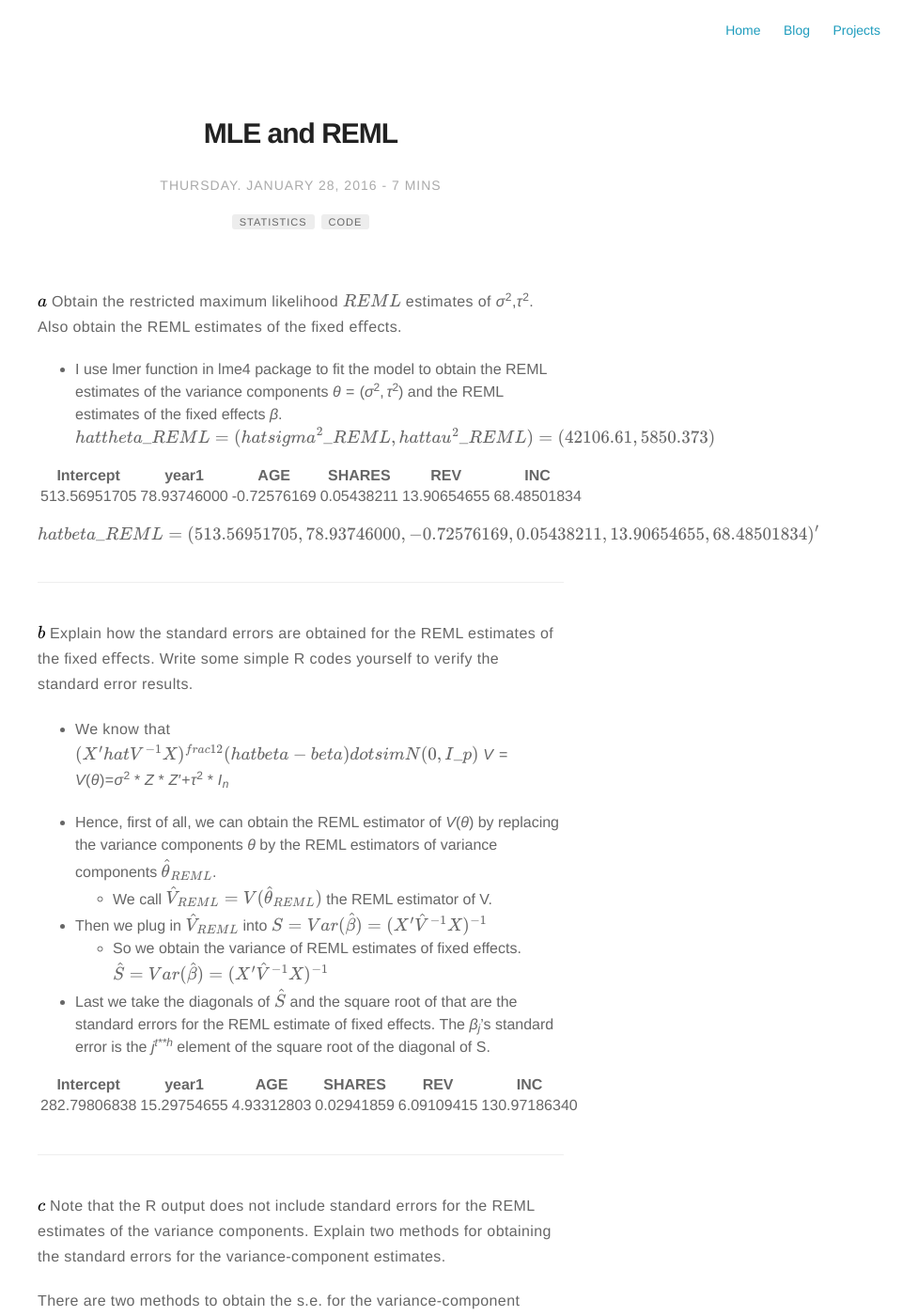
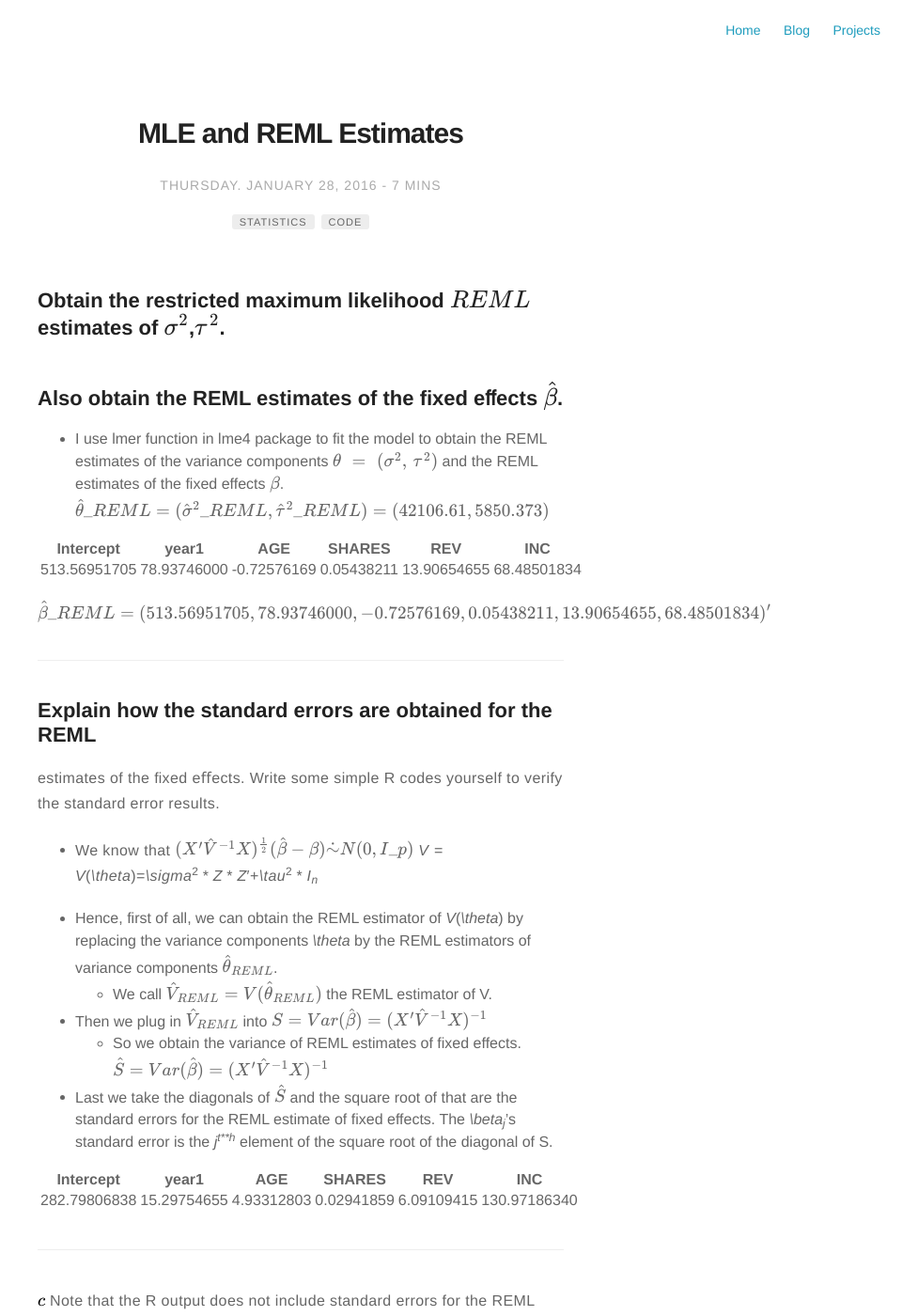
Before and after one commit to yingtostats/yingtostats.github.io, a Jekyll site: the page built from _posts/2016-11-30-lmm1.md, in a window 1280 px wide and 1400 px high. Shown: the whole window at 94% size, without its empty margins (320-1280 px from the left). Built offline with Jekyll 4.4.1, drawn with Linux system fonts in a browser that asks for light colours; formulas are drawn with MathJax 3; comment, search, counter and statistics services are not loaded; some of the changed text lies outside the part shown.

Commit message:
revisedpost

```diff
--- a/_posts/2016-11-30-lmm1.md
+++ b/_posts/2016-11-30-lmm1.md
@@ -1,6 +1,6 @@
 ---
 layout: post
-title:  "MLE and REML"
+title:  "MLE and REML Estimates"
 date:   2016-01-28 21:00:00
 tag:
 - Statistics
@@ -15,15 +15,15 @@ fontsize: 23pt
 {% include mathjax_support.html %}
 
 
-**(a)** Obtain the restricted maximum likelihood (REML) estimates of
-*σ*<sup>2</sup>,*τ*<sup>2</sup>. Also obtain the REML estimates of the
-ﬁxed eﬀects.
+## Obtain the restricted maximum likelihood (REML) estimates of $\sigma^2$,$\tau^2$.
+
+## Also obtain the REML estimates of the ﬁxed eﬀects $\hat{\beta}$.
 
 -   I use lmer function in lme4 package to fit the model to obtain the
     REML estimates of the variance components
-    *θ* = (*σ*<sup>2</sup>, *τ*<sup>2</sup>) and the REML estimates of
-    the fixed effects *β*.
-    $$\\hat{\\theta}\_{REML} = (\\hat{\\sigma}^{2}\_{REML},\\hat{\\tau}^{2}\_{REML}) = (42106.61, 5850.373)$$
+    $$\theta = (\sigma^2, \tau^2)$$ and the REML estimates of
+    the fixed effects $\beta$.
+    $$\hat{\theta}\_{REML} = (\hat{\sigma}^{2}\_{REML},\hat{\tau}^{2}\_{REML}) = (42106.61, 5850.373)$$
 
 <table>
 <thead>
@@ -48,30 +48,30 @@ fontsize: 23pt
 </tbody>
 </table>
 
-$$\\hat{\\beta}\_{REML} = (513.56951705,78.93746000,-0.72576169,0.05438211,13.90654655,68.48501834)'$$
+$$\hat{\beta}\_{REML} = (513.56951705,78.93746000,-0.72576169,0.05438211,13.90654655,68.48501834)'$$
 
 ------------------------------------------------------------------------
 
-**(b)** Explain how the standard errors are obtained for the REML
+## Explain how the standard errors are obtained for the REML
 estimates of the ﬁxed eﬀects. Write some simple R codes yourself to
 verify the standard error results.
 
 -   We know that
-    $$(X'\\hat{V}^{-1}X)^{\\frac{1}{2}}(\\hat{\\beta} - \\beta) \\dot{\\sim} N(0, I\_{p})$$
-    *V* = *V*(*θ*)=*σ*<sup>2</sup> \* *Z* \* *Z*′+*τ*<sup>2</sup> \* *I*<sub>*n*</sub>
+    $$(X'\hat{V}^{-1}X)^{\frac{1}{2}}(\hat{\beta} - \beta) \dot{\sim} N(0, I\_{p})$$
+    *V* = *V*(*\theta*)=*\sigma*<sup>2</sup> \* *Z* \* *Z*′+*\tau*<sup>2</sup> \* *I*<sub>*n*</sub>
 
--   Hence, first of all, we can obtain the REML estimator of *V*(*θ*) by
-    replacing the variance components *θ* by the REML estimators of
-    variance components $\\hat{\\theta}\_{REML}$.
-    -   We call $\\hat{V}\_{REML} = V(\\hat{\\theta}\_{REML})$ the REML
+-   Hence, first of all, we can obtain the REML estimator of *V*(*\theta*) by
+    replacing the variance components *\theta* by the REML estimators of
+    variance components $\hat{\theta}\_{REML}$.
+    -   We call $\hat{V}\_{REML} = V(\hat{\theta}\_{REML})$ the REML
         estimator of V.
--   Then we plug in $\\hat{V}\_{REML}$ into
-    $S = Var(\\hat{\\beta}) = (X'\\hat{V}^{-1}X)^{-1}$
+-   Then we plug in $\hat{V}\_{REML}$ into
+    $S = Var(\hat{\beta}) = (X'\hat{V}^{-1}X)^{-1}$
     -   So we obtain the variance of REML estimates of fixed effects.
-        $\\hat{S} = Var(\\hat{\\beta}) = (X'\\hat{V}^{-1}X)^{-1}$
--   Last we take the diagonals of $\\hat{S}$ and the square root of that
+        $\hat{S} = Var(\hat{\beta}) = (X'\hat{V}^{-1}X)^{-1}$
+-   Last we take the diagonals of $\hat{S}$ and the square root of that
     are the standard errors for the REML estimate of fixed effects. The
-    *β*<sub>*j*</sub>'s standard error is the *j*<sup>*t**h*</sup>
+    *\beta*<sub>*j*</sub>'s standard error is the *j*<sup>*t**h*</sup>
     element of the square root of the diagonal of S.
 
 <table>
@@ -111,46 +111,46 @@ estimates.
         uncer certain conditions. And symptotic covariance matrix is
         equal to the inverse of the restricted Fisher
         Information matrix. So under regularity conditions and assuming
-        V is twice dfferentiable with respect to *θ*.
+        V is twice dfferentiable with respect to *\theta*.
     -   Let REML estimates of variance components be
-        $\\hat{\\theta}\_{REML} = (\\hat{\\sigma}^{2}\_{REML},\\hat{\\tau}^{2}\_{REML})$.
+        $\hat{\theta}\_{REML} = (\hat{\sigma}^{2}\_{REML},\hat{\tau}^{2}\_{REML})$.
         And we define
-        $$\\hat{P} = \\hat{V}^{-1} - \\hat{V}^{-1}X(X'\\hat{V}^{-1}X)^{-1}X'\\hat{V}^{-1}$$
+        $$\hat{P} = \hat{V}^{-1} - \hat{V}^{-1}X(X'\hat{V}^{-1}X)^{-1}X'\hat{V}^{-1}$$
     -   The REML estimate of the inverse of the restricted Fisher
         Information matrix is
-        $$I^{-1}(\\hat{\\theta}\_{REML}) = \\frac{1}{2}\\begin{pmatrix}
-        tr(\\hat{P}ZZ'\\hat{P}ZZ') & tr(\\hat{P}^{2}ZZ') \\\\
-        tr(\\hat{P}^2ZZ') & tr(\\hat{P}^{2})\\end{pmatrix}^{-1} $$
+        $$I^{-1}(\hat{\theta}\_{REML}) = \frac{1}{2}\begin{pmatrix}
+        tr(\hat{P}ZZ'\hat{P}ZZ') & tr(\hat{P}^{2}ZZ') \\
+        tr(\hat{P}^2ZZ') & tr(\hat{P}^{2})\end{pmatrix}^{-1} $$
     -   Then we can obtain
-        $$I^{-1}(\\hat{\\theta}\_{REML}) =
-        \\begin{pmatrix}
-        a^{\*} & b^{\*} \\\\
+        $$I^{-1}(\hat{\theta}\_{REML}) =
+        \begin{pmatrix}
+        a^{\*} & b^{\*} \\
         c^{\*} & d^{\*}
-        \\end{pmatrix}$$
-    -   Hence $s.e.(\\hat{\\sigma}^{2}\_{REML}) = \\sqrt{a^{\*}}$ ,
-        $s.e.(\\hat{\\tau}^{2}\_{REML}) = \\sqrt{d^{\*}}$
+        \end{pmatrix}$$
+    -   Hence $s.e.(\hat{\sigma}^{2}\_{REML}) = \sqrt{a^{\*}}$ ,
+        $s.e.(\hat{\tau}^{2}\_{REML}) = \sqrt{d^{\*}}$
 -   PB(Parametric Bootstrap) method
     -   Also let REML estimates of variance components be
-        $\\hat{\\theta}\_{REML} = (\\hat{\\sigma}^{2}\_{REML},\\hat{\\tau}^{2}\_{REML})$
+        $\hat{\theta}\_{REML} = (\hat{\sigma}^{2}\_{REML},\hat{\tau}^{2}\_{REML})$
         from the original data.
     -   For b in 1:B (repeat the folowing two steps for B times)
 
         1.  Simulate a sample from this multivariate normal distribution
-            $N(X\\hat{\\beta},\\hat{V(\\theta)})$
+            $N(X\hat{\beta},\hat{V(\theta)})$
         2.  Fit a Linear Mixed Model to that sample to find REML
-            estimates of *θ* = (*σ*<sup>2</sup>, *τ*<sup>2</sup>). Let
-            $\\hat{\\theta}^{(b)}\_{\\sigma^{2}}$ and
-            $\\hat{\\theta}^{(b)}\_{\\tau^{2}}$ be the REML estimates of
-            *σ*<sup>2</sup> and *τ*<sup>2</sup> respectively from
+            estimates of *\theta* = (*\sigma*<sup>2</sup>, *\tau*<sup>2</sup>). Let
+            $\hat{\theta}^{(b)}\_{\sigma^{2}}$ and
+            $\hat{\theta}^{(b)}\_{\tau^{2}}$ be the REML estimates of
+            *\sigma*<sup>2</sup> and *\tau*<sup>2</sup> respectively from
             the sample.
     -   The bootstrap estimates are
-        $\\hat{\\sigma}^{2}\_{REML} = \\sqrt{\\frac{1}{B-1}\\sum\_{b=1}^{B}(\\hat{\\theta}^{(b)}\_{\\sigma^{2}}-\\bar{\\theta}\_{\\sigma^{2}})^{2}}$
+        $\hat{\sigma}^{2}\_{REML} = \sqrt{\frac{1}{B-1}\sum\_{b=1}^{B}(\hat{\theta}^{(b)}\_{\sigma^{2}}-\bar{\theta}\_{\sigma^{2}})^{2}}$
         ,
-        $\\hat{\\tau}^{2}\_{REML} = \\sqrt{\\frac{1}{B-1}\\sum\_{b=1}^{B}(\\hat{\\theta}^{(b)}\_{\\tau^{2}}-\\bar{\\theta}\_{\\tau^{2}})^{2}}$
-        where $\\bar{\\theta}\_{\\sigma^{2}}$ is the mean of
-        $\\hat{\\theta}^{(b)}\_{\\sigma^{2}}$ : b=1,2,3,...,B and
-        $\\bar{\\theta}\_{\\tau^{2}}$ is the mean of
-        $\\hat{\\theta}^{(b)}\_{\\tau^{2}}$ : b=1,2,3,...,B
+        $\hat{\tau}^{2}\_{REML} = \sqrt{\frac{1}{B-1}\sum\_{b=1}^{B}(\hat{\theta}^{(b)}\_{\tau^{2}}-\bar{\theta}\_{\tau^{2}})^{2}}$
+        where $\bar{\theta}\_{\sigma^{2}}$ is the mean of
+        $\hat{\theta}^{(b)}\_{\sigma^{2}}$ : b=1,2,3,...,B and
+        $\bar{\theta}\_{\tau^{2}}$ is the mean of
+        $\hat{\theta}^{(b)}\_{\tau^{2}}$ : b=1,2,3,...,B
 
 ------------------------------------------------------------------------
 
@@ -159,8 +159,8 @@ covariance matrix (ACM) method.
 
 -   The standard errors for the REML estimates of the variance
     components by ACM method are
-    $$s.e.(\\hat{\\sigma}^{2}\_{REML}) = 9511.913$$
-    $$s.e.(\\hat{\\tau}^{2}\_{REML}) = 1181.954$$
+    $$s.e.(\hat{\sigma}^{2}\_{REML}) = 9511.913$$
+    $$s.e.(\hat{\tau}^{2}\_{REML}) = 1181.954$$
 
 ------------------------------------------------------------------------
 
@@ -169,28 +169,28 @@ bootstrap (PB) method.
 
 -   The standard errors for the REML estimates of the variance
     components by PB method are
-    $s.e.(\\hat{\\sigma}^{2}\_{REML}) = 9197.191$ ,
-    $s.e.(\\hat{\\tau}^{2}\_{REML}) = 1184.55$
+    $s.e.(\hat{\sigma}^{2}\_{REML}) = 9197.191$ ,
+    $s.e.(\hat{\tau}^{2}\_{REML}) = 1184.55$
 
 **(f)** Compare the results of d and e. Comment on what you observe.
 
--   The standard errors of $\\hat{\\sigma}^{2}\_{REML}$ are much more
-    higher than that of $\\hat{\\tau}^{2}\_{REML}$ for both methods.
--   The standard errors I obtained for $\\hat{\\tau}^{2}\_{REML}$ by two
+-   The standard errors of $\hat{\sigma}^{2}\_{REML}$ are much more
+    higher than that of $\hat{\tau}^{2}\_{REML}$ for both methods.
+-   The standard errors I obtained for $\hat{\tau}^{2}\_{REML}$ by two
     methods are more similar compared to the s.e. I obtained for
-    $\\hat{\\sigma}^{2}\_{REML}$ by two methods.
+    $\hat{\sigma}^{2}\_{REML}$ by two methods.
     -   That is because of different degree of freedom of
-        $\\hat{\\tau}^{2}\_{REML}$ and $\\hat{\\sigma}^{2}\_{REML}$. The
-        standard error of $\\hat{\\tau}^{2}\_{REML}$ is much more
+        $\hat{\tau}^{2}\_{REML}$ and $\hat{\sigma}^{2}\_{REML}$. The
+        standard error of $\hat{\tau}^{2}\_{REML}$ is much more
         smaller since the degree of freedom is 99. The degree of freedom
-        of $\\hat{\\sigma}^{2}\_{REML}$ is 49.
+        of $\hat{\sigma}^{2}\_{REML}$ is 49.
 
 ------------------------------------------------------------------------
 
 **(g)** Repeat parts a, d and e using ML instead of REML. (i.a)
 
 -
-    $$\\hat{\\theta}\_{ML} = (\\hat{\\sigma}^{2}\_{ML},\\hat{\\tau}^{2}\_{ML}) = (37661.93, 5733.366)$$
+    $$\hat{\theta}\_{ML} = (\hat{\sigma}^{2}\_{ML},\hat{\tau}^{2}\_{ML}) = (37661.93, 5733.366)$$
 
 <table>
 <thead>
@@ -216,40 +216,40 @@ bootstrap (PB) method.
 </table>
 
 -
-    $$\\hat{\\beta}\_{ML} = (513.56951705,78.93746000,-0.72576169,0.05438211,13.90654655,68.48501834)'$$
+    $$\hat{\beta}\_{ML} = (513.56951705,78.93746000,-0.72576169,0.05438211,13.90654655,68.48501834)'$$
 
     (ii.d)
 
 -   ACM method
-    -   Replace the $\\hat{P}$ with $\\hat{V}^{-1}$ in
-        $\\hat{I}^{-1}(\\hat{\\theta})$. i.e.
-        $$I^{-1}(\\hat{\\theta}\_{ML}) = \\frac{1}{2}\\begin{pmatrix}
-        tr(\\hat{V}^{-1}ZZ'\\hat{V}^{-1}ZZ') & tr(\\hat{V}^{-2}ZZ') \\\\
-        tr(\\hat{V}^{-2}ZZ') & tr(\\hat{V}^{-2})\\end{pmatrix}^{-1} $$
+    -   Replace the $\hat{P}$ with $\hat{V}^{-1}$ in
+        $\hat{I}^{-1}(\hat{\theta})$. i.e.
+        $$I^{-1}(\hat{\theta}\_{ML}) = \frac{1}{2}\begin{pmatrix}
+        tr(\hat{V}^{-1}ZZ'\hat{V}^{-1}ZZ') & tr(\hat{V}^{-2}ZZ') \\
+        tr(\hat{V}^{-2}ZZ') & tr(\hat{V}^{-2})\end{pmatrix}^{-1} $$
     -   Then we can obtain
-        $$I^{-1}(\\hat{\\theta}\_{ML}) =
-        \\begin{pmatrix}
-        a^{\*} & b^{\*} \\\\
+        $$I^{-1}(\hat{\theta}\_{ML}) =
+        \begin{pmatrix}
+        a^{\*} & b^{\*} \\
         c^{\*} & d^{\*}
-        \\end{pmatrix}$$
-    -   Hence $s.e.(\\hat{\\sigma}^{2}\_{ML}) = \\sqrt{a^{\*}}$
-        $s.e.(\\hat{\\tau}^{2}\_{ML}) = \\sqrt{d^{\*}}$
+        \end{pmatrix}$$
+    -   Hence $s.e.(\hat{\sigma}^{2}\_{ML}) = \sqrt{a^{\*}}$
+        $s.e.(\hat{\tau}^{2}\_{ML}) = \sqrt{d^{\*}}$
     -   The standard errors for the ML estimates of the variance
         components by ACM method are
-        $$s.e.(\\hat{\\sigma}^{2}\_{ML}) = 8125.975$$
-        $$s.e.(\\hat{\\tau}^{2}\_{ML}) = 1146.673$$
+        $$s.e.(\hat{\sigma}^{2}\_{ML}) = 8125.975$$
+        $$s.e.(\hat{\tau}^{2}\_{ML}) = 1146.673$$
 
     (iii.e)
 
 -   PB method
-    -   replace the *σ*<sub>*R**E**M**L*</sub><sup>2</sup> and
-        *τ*<sub>*R**E**M**L*</sub><sup>2</sup> with
-        *σ*<sub>*M**L*</sub><sup>2</sup> and
-        *τ*<sub>*M**L*</sub><sup>2</sup>
+    -   replace the *\sigma*<sub>*R**E**M**L*</sub><sup>2</sup> and
+        *\tau*<sub>*R**E**M**L*</sub><sup>2</sup> with
+        *\sigma*<sub>*M**L*</sub><sup>2</sup> and
+        *\tau*<sub>*M**L*</sub><sup>2</sup>
     -   The standard errors for the ML estimates of the variance
         components by PB method are
-        $s.e.(\\hat{\\sigma}^{2}\_{ML}) = 8081.138$ ,
-        $s.e.(\\hat{\\tau}^{2}\_{ML}) = 1083.170$
+        $s.e.(\hat{\sigma}^{2}\_{ML}) = 8081.138$ ,
+        $s.e.(\hat{\tau}^{2}\_{ML}) = 1083.170$
 
 \newpage
 Code for STA232B-Project I
```
